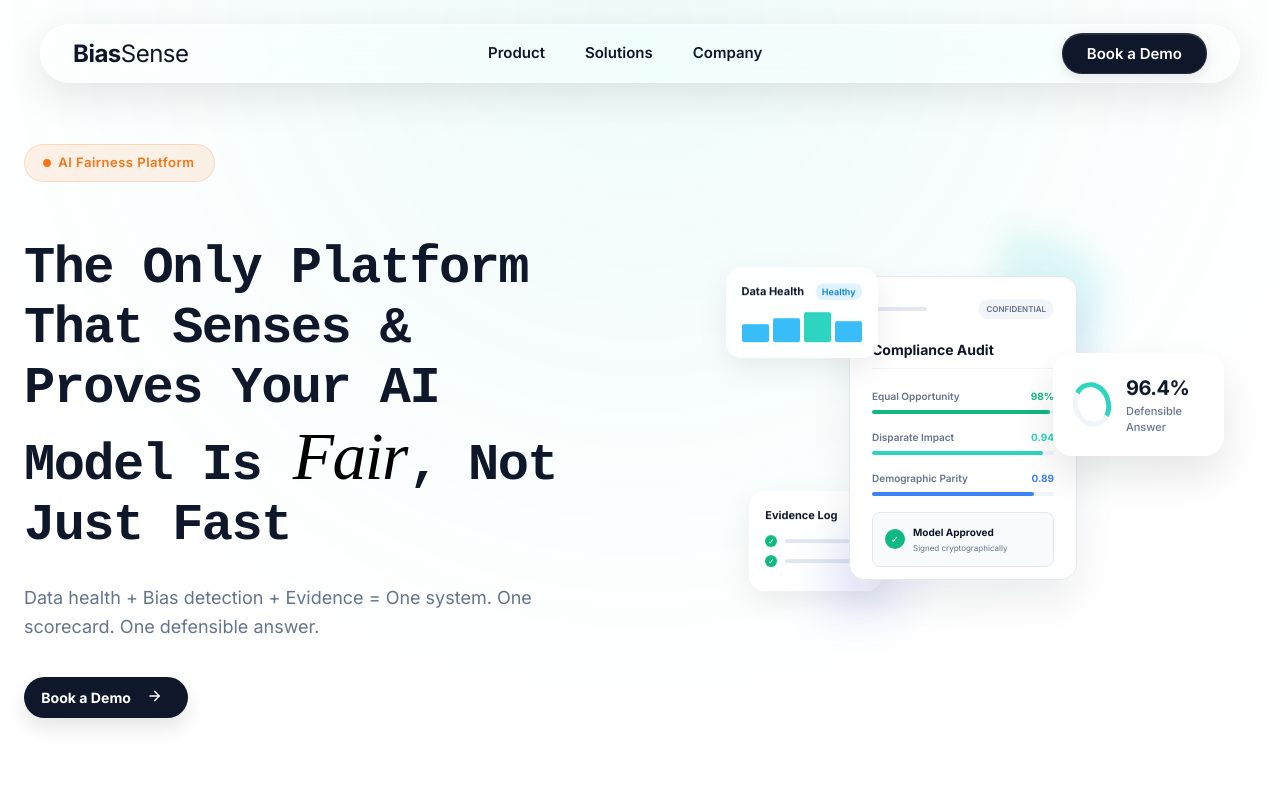
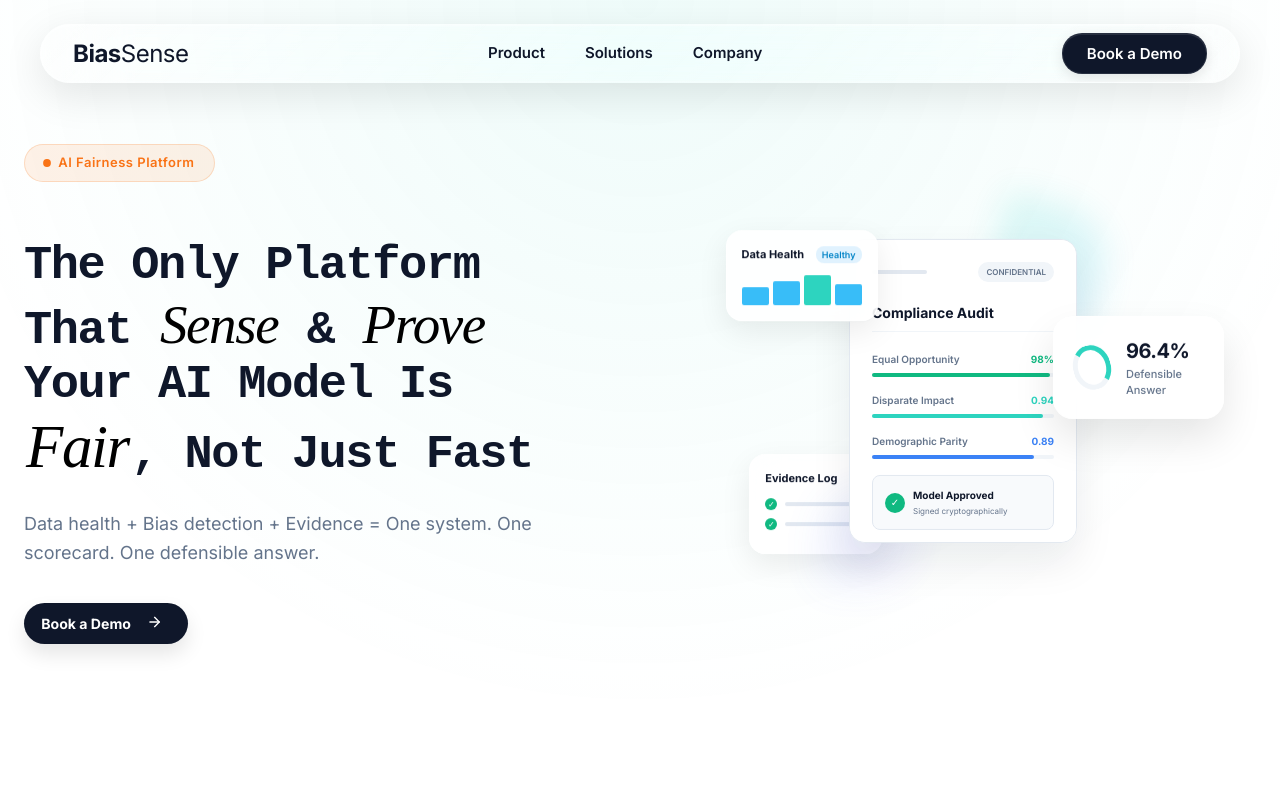
Before and after one commit to Pathi-Rama-Dhanunjay/webapp-bias-sense, a React (Vite) app: page / in a window 1280 px wide. Shown: the top 800 px of the page. Built offline with nearby package versions, Linux system fonts and the light colour scheme.

Commit message:
update in heading

```diff
--- a/src/components/Sections/HeroSection.jsx
+++ b/src/components/Sections/HeroSection.jsx
@@ -82,7 +82,7 @@ const HeroSection = () => {
             className="hero-title"
             style={{ marginBottom: 'clamp(28px, 4.6vh, 55px)', position: 'relative', zIndex: 10 }}
           >
-            The Only Platform That Senses & Proves Your AI Model Is <span style={{ fontFamily: '"Caveat", "Brush Script MT", "Lucida Handwriting", cursive', fontStyle: 'italic', fontWeight: 400, fontSize: '1.3em', padding: '0 2px', color: '#000000' }}>Fair</span>, Not Just Fast
+            The Only Platform That <span style={{ fontFamily: '"Caveat", "Brush Script MT", "Lucida Handwriting", cursive', fontStyle: 'italic', fontWeight: 400, fontSize: '1.17em', padding: '0 2px', color: '#000000' }}>Sense</span> & <span style={{ fontFamily: '"Caveat", "Brush Script MT", "Lucida Handwriting", cursive', fontStyle: 'italic', fontWeight: 400, fontSize: '1.17em', padding: '0 2px', color: '#000000' }}>Prove</span> Your AI Model Is <span style={{ fontFamily: '"Caveat", "Brush Script MT", "Lucida Handwriting", cursive', fontStyle: 'italic', fontWeight: 400, fontSize: '1.3em', padding: '0 2px', color: '#000000' }}>Fair</span>, Not Just Fast
           </motion.h1>
 
           <motion.p
@@ -270,7 +270,7 @@ const HeroSection = () => {
           width: 100%;
         }
         .hero-title {
-          font-size: clamp(36px, 5vw, 88px);
+          font-size: clamp(32px, 4.5vw, 79px);
           line-height: 1.15;
           color: #0F172A !important;
           font-family: "Roboto Slab", "Rockwell", "Courier New", Courier, serif;
@@ -310,13 +310,13 @@ const HeroSection = () => {
           }
         }
         @media (max-height: 700px) and (min-width: 1025px) {
-          .hero-title { font-size: 40px !important; margin-bottom: 18px !important; }
+          .hero-title { font-size: 36px !important; margin-bottom: 18px !important; }
           .hero-subtitle { font-size: 16px !important; margin-bottom: 22px !important; }
           .hero-visualization { transform: scale(0.7); transform-origin: center right; }
           .hero-section { padding-top: 80px !important; }
         }
         @media (min-height: 701px) and (max-height: 900px) and (min-width: 1025px) {
-          .hero-title { font-size: 52px !important; margin-bottom: 28px !important; }
+          .hero-title { font-size: 47px !important; margin-bottom: 28px !important; }
           .hero-subtitle { font-size: 18px !important; margin-bottom: 35px !important; }
           .hero-visualization { transform: scale(0.82); transform-origin: center right; }
         }
```
